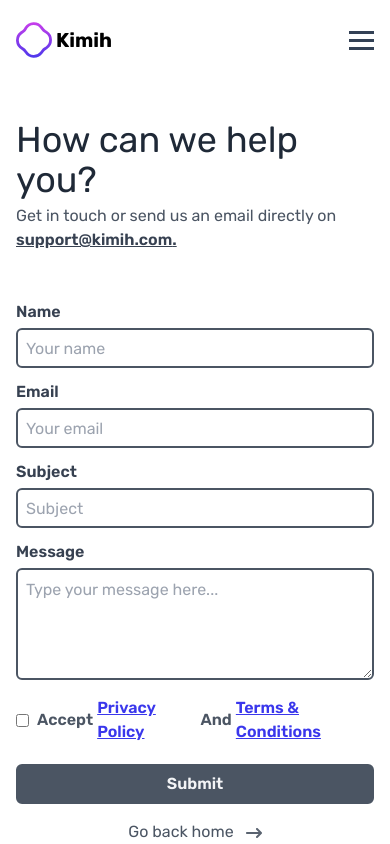
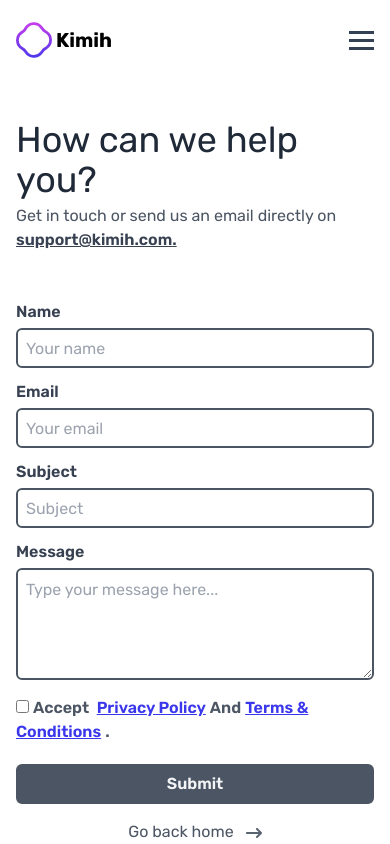
Before and after one commit to 1337Impact/kimih-website, a Next.js app: page /support in a window 390 px wide. Shown: the top 844 px of the page. Built offline with nearby package versions, Linux system fonts and the light colour scheme.

Commit message:
feat: :lipstick: optimize layout for mobile

```diff
--- a/app/(public)/business/page.tsx
+++ b/app/(public)/business/page.tsx
@@ -101,7 +101,7 @@ export default async function Home() {
       <section id="business-stats" className="w-full mt-20 lg:mt-28">
         <div className="w-full flex max-md:flex-col justify-between gap-10 px-8">
           <div className="max-w-[600px]">
-            <h1 className="text-3xl font-bold mb-3">
+            <h1 className="text-2xl md:text-3xl font-bold mb-3">
               Effortlessly manage your Beauty & Wellness business
             </h1>
             <p className="text-gray-600">
@@ -174,7 +174,7 @@ export default async function Home() {
           />
         </div>
       </section>
-      <section id="ai-powered-kimih" className="w-full relative mt-20 lg:mt-32">
+      <section id="pricing" className="w-full relative mt-20 lg:mt-32">
         <div
           className={`w-full flex max-md:flex-col max-md:items-center justify-around gap-10 md:px-6`}
         >
--- a/app/(public)/page.tsx
+++ b/app/(public)/page.tsx
@@ -92,7 +92,7 @@ export default async function Home() {
         <h1 className="text-center text-3xl md:text-4xl lg:text-6xl font-bold text-black mt-10 lg:mt-20">
           Book beauty and wellness services
         </h1>
-        <div className="w-full px-10 mt-6 md:mt-14 lg:mt-28">
+        <div className="w-full px-3 md:px-10 mt-6 md:mt-14 lg:mt-28">
           <BookNowCard />
         </div>
       </section>
@@ -127,7 +127,7 @@ export default async function Home() {
             </p>
           </div>
           <Image
-            className="md:w-1/2"
+            className="max-md:scale-105 md:w-1/2"
             src="/assets/images/image-with-many-photos-and-phone.png"
             alt="image-with-many-photos-and-phone"
             width={1600}
@@ -135,11 +135,11 @@ export default async function Home() {
           />
         </div>
       </section>
-      <section id="how-it-works" className="mt-20 w-[95%] xl:mt-40">
+      <section id="how-it-works" className="mt-20 md:w-[95%] xl:mt-40">
         <h1 className="text-3xl text-black text-center font-bold">
           Getting Started
         </h1>
-        <div className="relative flex flex-col gap-8 justify-center items-center w-full mt-8 px-10 lg:px-32 py-16 rounded-3xl shadow-lg">
+        <div className="relative flex flex-col gap-8 justify-center items-center w-full mt-8 px-6 md:px-10 lg:px-32 py-10 md:py-14 rounded-3xl shadow-lg">
           <div className="rounded-xl w-full">
             <iframe
               className="m-auto w-full aspect-video rounded-2xl hover-scale"
--- a/app/(public)/support/page.tsx
+++ b/app/(public)/support/page.tsx
@@ -96,21 +96,21 @@ export default function Contact() {
             className="h-28 font-normal rounded-md border-2 border-gray-600 bg-transparent p-2 focus:outline-none"
           />
         </div>
-        <p className="mt-1 text-gray-600 flex items-center gap-1">
+        <p className="mt-1 text-gray-600">
           <input className="mr-1" type="checkbox" required={true} />
           Accept <Link
             href="/privacy-policy"
-            className="text-themeBlue underline transition-all duration-300 ease-in-out hover:text-violet-600"
+            className="px-1 inline text-themeBlue underline transition-all duration-300 ease-in-out hover:text-violet-600"
           >
             Privacy Policy
           </Link>
           And
           <Link
             href="/terms-and-conditions"
-            className="text-themeBlue underline transition-all duration-300 ease-in-out hover:text-violet-600"
+            className="px-1 inline text-themeBlue underline transition-all duration-300 ease-in-out hover:text-violet-600"
           >
             Terms & Conditions
-          </Link>
+          </Link>.
         </p>
         <button
           type="submit"
--- a/components/pick-business/index.tsx
+++ b/components/pick-business/index.tsx
@@ -36,7 +36,7 @@ export default function PickBusiness() {
             src={business.icon}
             alt={business.title}
           />
-          <h1 className="text-lg text-gray-800">{business.title}</h1>
+          <h1 className="text-lg text-center text-gray-800">{business.title}</h1>
         </div>
       ))}
     </div>
--- a/components/pricing-card/index.tsx
+++ b/components/pricing-card/index.tsx
@@ -4,7 +4,7 @@ import { FaCheck } from "react-icons/fa";
 
 export default function PricingCard() {
   return (
-    <div className={`${styles.card} bg-white p-6 rounded-lg shadow-lg`}>
+    <div className={`${styles.card} w-[320px] md:w-[360px] bg-white p-6 rounded-lg shadow-lg`}>
       <h1 className="text-3xl font-semibold">Popular</h1>
       <p className="mt-4 text-xl text-gray-500">What You&apos;ll Get</p>
       <ul className="mt-6 pb-4 border-b border-dashed border-gray-400 space-y-2">
--- a/components/pricing-card/styles.module.css
+++ b/components/pricing-card/styles.module.css
@@ -1,7 +1,6 @@
 .card {
   z-index: 5;
   position: relative;
-  width: 360px;
   height: auto;
   background-color: #ffffff;
   border-radius: 15px;
```
